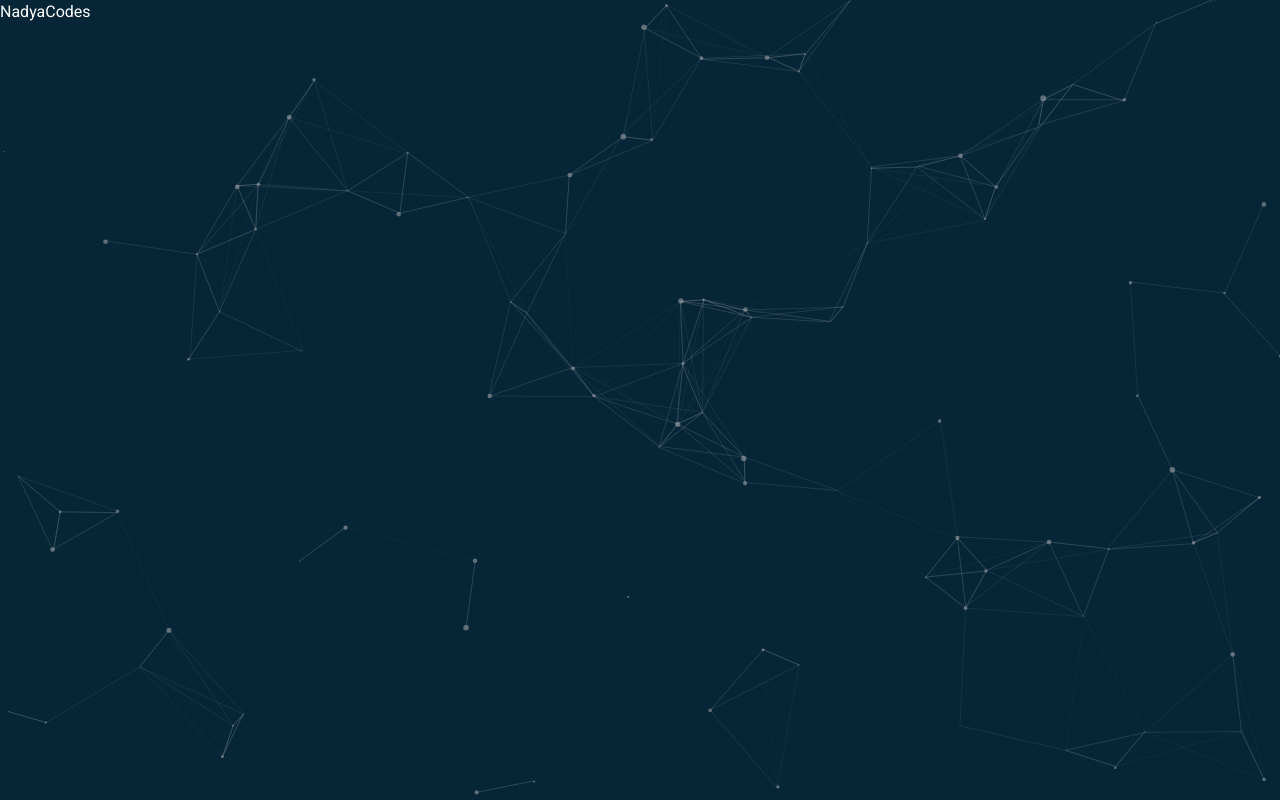
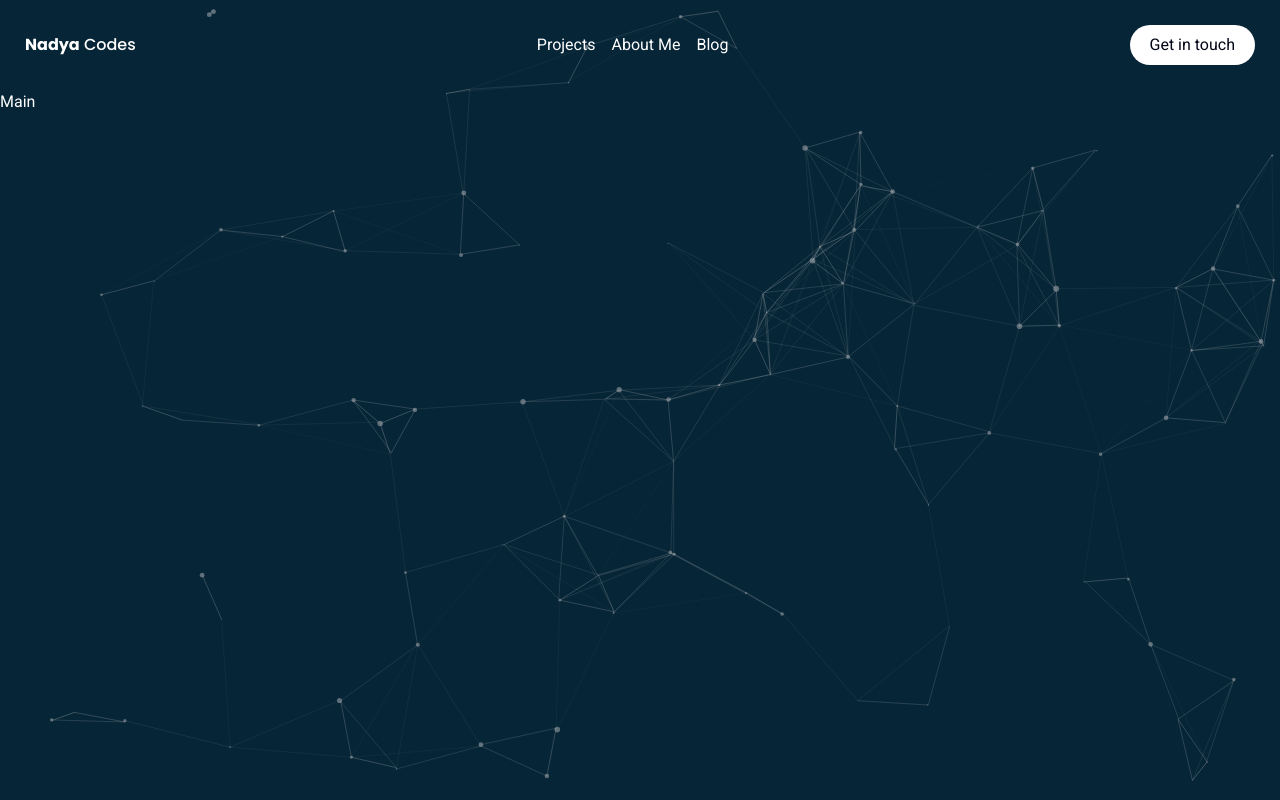
Before and after one commit to NadyaCodes/amazing-svelte-portfoli, a SvelteKit app: page / in a window 1280 px wide. Built offline with nearby package versions, Linux system fonts and the light colour scheme.

Commit message:
style header

```diff
--- a/src/components/Header.svelte
+++ b/src/components/Header.svelte
@@ -0,0 +1,29 @@
+<script>
+  export let y;
+  let tabs = [
+    {name: "Projects", link: "#projects"},
+    {name: "About Me", link: "#about"},
+    {name: "Blog", link: "#blog"}
+  ]
+</script>
+
+<header class={"sticky z-[10] top-0 duration-200 px-6 flex items-center justify-between border border-solid " + ( y > 0 ? " py-4 bg-slate-950 border-violet-950" : " py-6 bg-transparent border-transparent")}>
+  <h1 class="font-medium">
+    <b class="font-bold poppins">Nadya</b> Codes
+  </h1>
+  <div class="sm:flex items-center gap-4 hidden">
+    {#each tabs as tab, index}
+    <a href={tab.link} class="duration-200 hover:text-violet-400">
+      <p>
+        {tab.name}
+      </p>
+    </a>
+    {/each}
+  </div>
+  <a href="#" target="_blank" class="blueShadow relative overflow-hidden px-5 py-2 group rounded-full bg-white text-slate-950">
+    <div class="absolute top-0 right-full w-full h-full bg-violet-400 opacity-20 group-hover:translate-x-full z-0 duration-200">
+
+    </div>
+    <h4 class="relative z-9">Get in touch</h4>
+  </a>
+</header>
--- a/src/components/Main.svelte
+++ b/src/components/Main.svelte
@@ -1 +1 @@
-NadyaCodes
+Main
--- a/src/routes/+layout.svelte
+++ b/src/routes/+layout.svelte
@@ -13,9 +13,11 @@
 </script>
 <div class="relative flex flex-col max-w-[1400px] mx-auto w-full text-sm sm:text-base min-h-screen">
 	<div class={"fixed bottom-0 w-full duration-200 flex p-10 z-[10] " + (y > 0 ? " opacity-full pointer-events-auto" : " pointer-events-none opacity-0")}>
-		<button><i class="fa-solid fa-arrow-up" /></button>
+		<button on:click={goTop} class="ml-auto rounded-full bg-slate-900 text-violet-400 px-3 sm:px-4 hover:bg-slate-800 cursor-pointer">
+			<i class="fa-solid fa-arrow-up grid place-items-center aspect-square" />
+		</button>
 	</div>
-	<Header />
+	<Header y={y}/>
 	<slot />
 	<Footer />
 </div>
```
